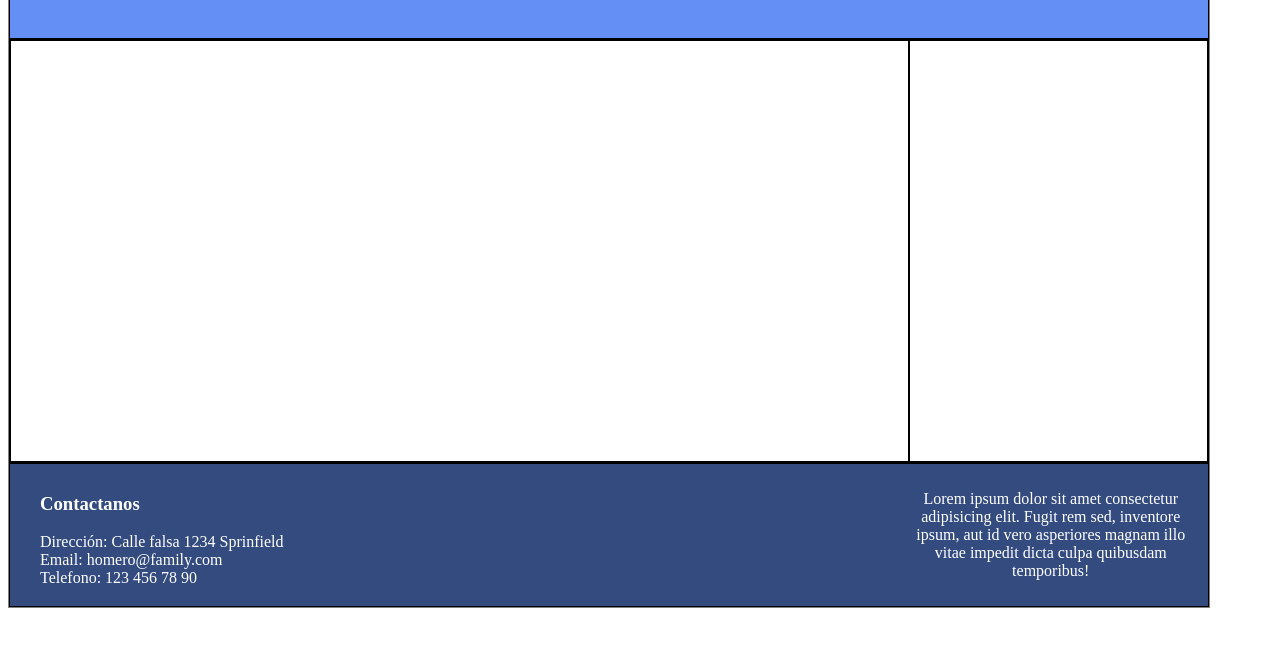
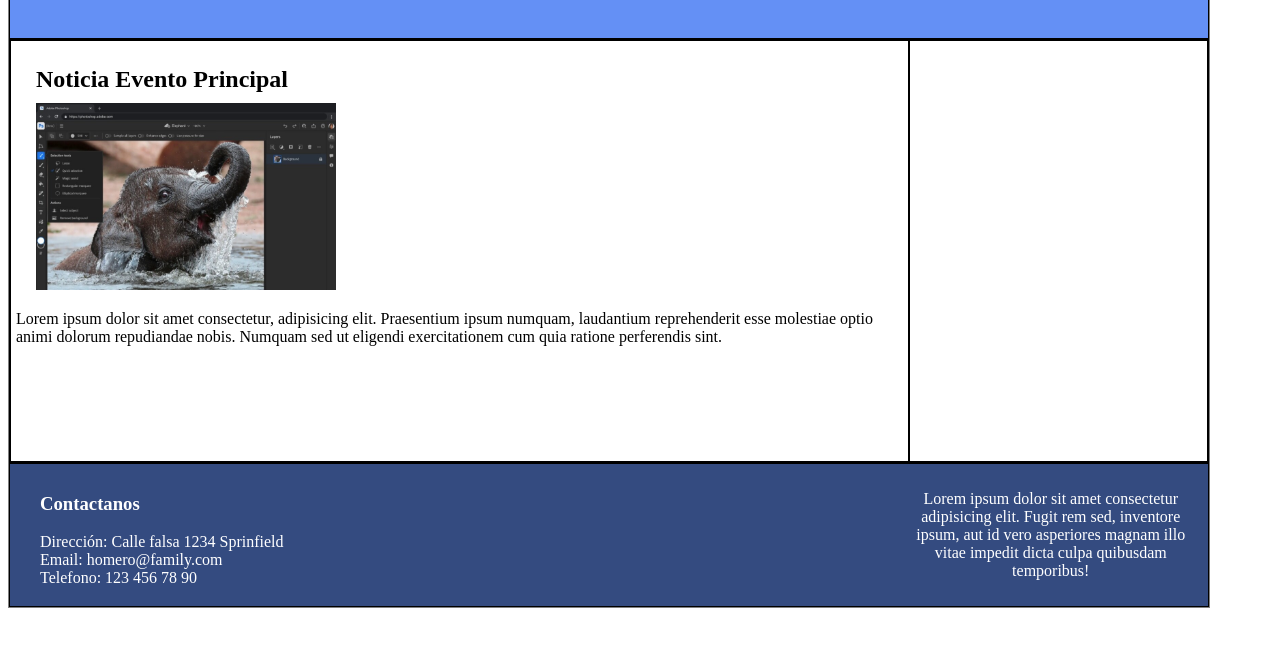
Before and after one commit to Frd1029/PrimerParcialProgramacionWeb, a plain HTML site: page index.html in a window 1280 px wide. Shown: the part 114-760 px from the top of the page. Drawn offline with Linux system fonts and the light colour scheme.

Commit message:
Haciendo el main

```diff
--- a/css/style.css
+++ b/css/style.css
@@ -25,15 +25,25 @@ header{
 	align-items: center;
 }
 
-img{
+#logo{
 	margin: 0px auto;
 	grid-column: 1 span;
+}
+
+#muestra{
+	margin-left: 20px;
 }
 
 h1{
 	text-align: center;
 	size: 2.5em;
 	grid-column: 2 span;
+}
+
+h2{
+	text-align: left;
+	margin-left: 20px;
+	margin-bottom: 10px;
 }
 
 h3{
@@ -56,10 +66,11 @@ h3{
 
 .main{
 	grid-column: 1 span;
-	padding: 10px;
+	padding: 5px 5px 10px 5px;
 	/*margin: 10px;*/
 	border: 1px solid black;
 	border-collapse: collapse;
+	text-align: left;
 }
 
 .aside{
--- a/index.html
+++ b/index.html
@@ -10,11 +10,16 @@
 <body>
 	<div class="container">
 		<header>
-			<img src="img/logo.png" alt="Logo de la página" width="60px" height="60px">
+			<img src="img/logo.png" alt="Logo de la página" width="60px" height="60px" id="logo">
 			<h1>Pagina de Photoshop</h1>
 		</header>
 		<div class="center">
-			<div class="main"></div>
+			<div class="main">
+				<h2>Noticia Evento Principal</h2>
+				<img src="img/imagen-photoshop.jpg" alt="Imagen de muestra photoshop"
+				 width="300px" id="muestra">
+				<p>Lorem ipsum dolor sit amet consectetur, adipisicing elit. Praesentium ipsum numquam, laudantium reprehenderit esse molestiae optio animi dolorum repudiandae nobis. Numquam sed ut eligendi exercitationem cum quia ratione perferendis sint.</p>
+			</div>
 			<div class="aside"></div>
 		</div>
 		<footer>
```
Also changed, not shown: img/imagen-photoshop.jpg (added).
